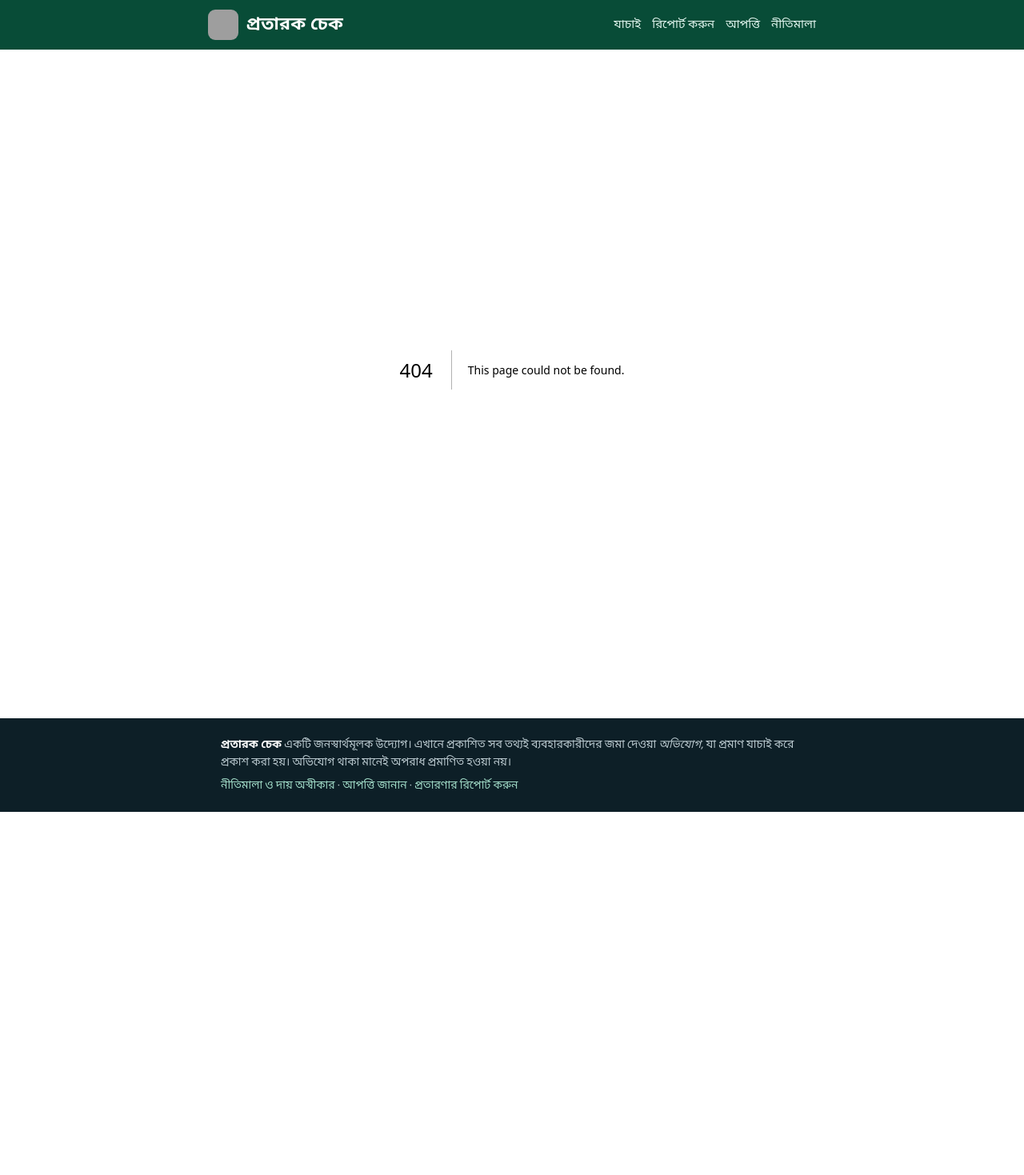
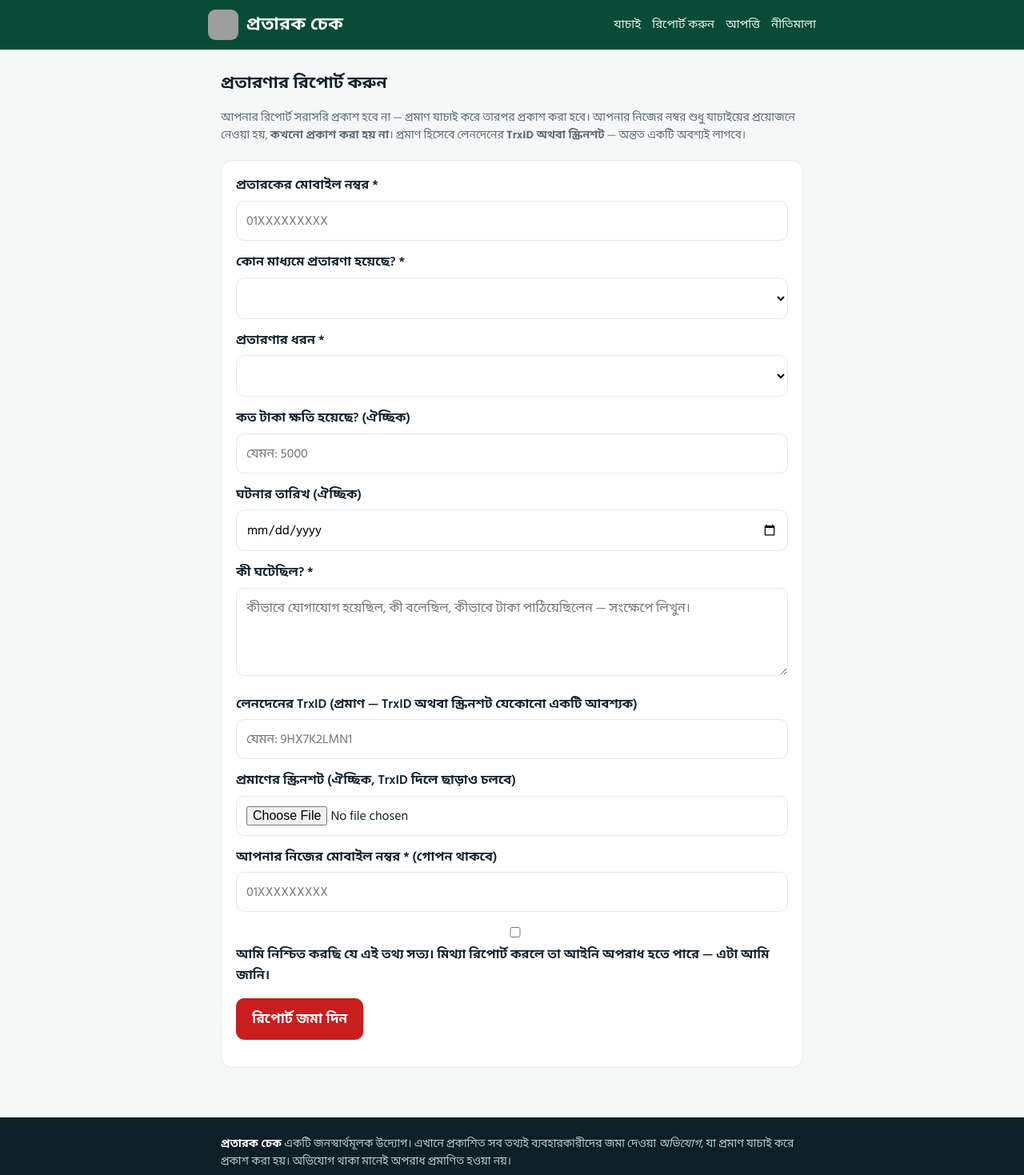
Before and after one commit to sowrobrana1/protarok-check, a Next.js app: page /report in a window 1280 px wide. Before the commit this address had no page. Shown: the top 1469 px of the page at 80% size. Before the commit the page ends 1015 px from the top, so only its background shows below. Built offline with nearby package versions, Linux system fonts and the light colour scheme; grey boxes are pictures that could not be loaded.

Commit message:
Add app/report/page.tsx

```diff
--- /dev/null
+++ b/app/report/page.tsx
@@ -0,0 +1,104 @@
+"use client";
+import { useState } from "react";
+import { CHANNELS, SCAM_TYPES } from "@/lib/phone";
+
+export default function ReportPage() {
+  const [form, setForm] = useState({
+    phone: "", channel: "bkash", scamType: "advance", amount: "",
+    incidentDate: "", description: "", trxId: "", reporterPhone: "",
+  });
+  const [evidence, setEvidence] = useState<string | null>(null);
+  const [agree, setAgree] = useState(false);
+  const [busy, setBusy] = useState(false);
+  const [msg, setMsg] = useState<{ ok: boolean; text: string } | null>(null);
+
+  function set(k: string, v: string) { setForm((f) => ({ ...f, [k]: v })); }
+
+  // Shrink the screenshot in the browser so uploads stay small.
+  function onFile(e: React.ChangeEvent<HTMLInputElement>) {
+    const file = e.target.files?.[0];
+    if (!file) return;
+    const img = new Image();
+    img.onload = () => {
+      const max = 1000;
+      const scale = Math.min(1, max / Math.max(img.width, img.height));
+      const c = document.createElement("canvas");
+      c.width = Math.round(img.width * scale); c.height = Math.round(img.height * scale);
+      c.getContext("2d")?.drawImage(img, 0, 0, c.width, c.height);
+      setEvidence(c.toDataURL("image/jpeg", 0.78));
+      URL.revokeObjectURL(img.src);
+    };
+    img.src = URL.createObjectURL(file);
+  }
+
+  async function submit(e: React.FormEvent) {
+    e.preventDefault();
+    if (!agree) { setMsg({ ok: false, text: "আগে নিচের সম্মতিতে টিক দিন।" }); return; }
+    setBusy(true); setMsg(null);
+    try {
+      const r = await fetch("/api/report", {
+        method: "POST", headers: { "Content-Type": "application/json" },
+        body: JSON.stringify({ ...form, evidence }),
+      });
+      const j = await r.json();
+      setMsg({ ok: j.ok, text: j.ok ? j.message : j.error });
+      if (j.ok) { setForm({ phone: "", channel: "bkash", scamType: "advance", amount: "", incidentDate: "", description: "", trxId: "", reporterPhone: "" }); setEvidence(null); setAgree(false); }
+    } catch { setMsg({ ok: false, text: "সংযোগে সমস্যা হচ্ছে। আবার চেষ্টা করুন।" }); }
+    setBusy(false);
+  }
+
+  return (
+    <main className="wrap">
+      <section>
+        <h2>প্রতারণার রিপোর্ট করুন</h2>
+        <p className="small">
+          আপনার রিপোর্ট সরাসরি প্রকাশ হবে না — প্রমাণ যাচাই করে তারপর প্রকাশ করা হবে।
+          আপনার নিজের নম্বর শুধু যাচাইয়ের প্রয়োজনে নেওয়া হয়, <strong>কখনো প্রকাশ করা হয় না</strong>।
+          প্রমাণ হিসেবে লেনদেনের <strong>TrxID অথবা স্ক্রিনশট</strong> — অন্তত একটি অবশ্যই লাগবে।
+        </p>
+        <form className="card" onSubmit={submit}>
+          <label>প্রতারকের মোবাইল নম্বর *</label>
+          <input inputMode="tel" placeholder="01XXXXXXXXX" value={form.phone} onChange={(e) => set("phone", e.target.value)} required />
+
+          <label>কোন মাধ্যমে প্রতারণা হয়েছে? *</label>
+          <select value={form.channel} onChange={(e) => set("channel", e.target.value)}>
+            {Object.entries(CHANNELS).map(([k, v]) => <option key={k} value={k}>{v}</option>)}
+          </select>
+
+          <label>প্রতারণার ধরন *</label>
+          <select value={form.scamType} onChange={(e) => set("scamType", e.target.value)}>
+            {Object.entries(SCAM_TYPES).map(([k, v]) => <option key={k} value={k}>{v}</option>)}
+          </select>
+
+          <label>কত টাকা ক্ষতি হয়েছে? (ঐচ্ছিক)</label>
+          <input inputMode="numeric" placeholder="যেমন: 5000" value={form.amount} onChange={(e) => set("amount", e.target.value)} />
+
+          <label>ঘটনার তারিখ (ঐচ্ছিক)</label>
+          <input type="date" value={form.incidentDate} onChange={(e) => set("incidentDate", e.target.value)} />
+
+          <label>কী ঘটেছিল? *</label>
+          <textarea placeholder="কীভাবে যোগাযোগ হয়েছিল, কী বলেছিল, কীভাবে টাকা পাঠিয়েছিলেন — সংক্ষেপে লিখুন।"
+            value={form.description} onChange={(e) => set("description", e.target.value)} required />
+
+          <label>লেনদেনের TrxID (প্রমাণ — TrxID অথবা স্ক্রিনশট যেকোনো একটি আবশ্যক)</label>
+          <input placeholder="যেমন: 9HX7K2LMN1" value={form.trxId} onChange={(e) => set("trxId", e.target.value)} />
+
+          <label>প্রমাণের স্ক্রিনশট (ঐচ্ছিক, TrxID দিলে ছাড়াও চলবে)</label>
+          <input type="file" accept="image/*" onChange={onFile} />
+          {evidence && <p className="small">ছবি যুক্ত হয়েছে ✓</p>}
+
+          <label>আপনার নিজের মোবাইল নম্বর * (গোপন থাকবে)</label>
+          <input inputMode="tel" placeholder="01XXXXXXXXX" value={form.reporterPhone} onChange={(e) => set("reporterPhone", e.target.value)} required />
+
+          <label className="checkline">
+            <input type="checkbox" checked={agree} onChange={(e) => setAgree(e.target.checked)} />
+            <span>আমি নিশ্চিত করছি যে এই তথ্য সত্য। মিথ্যা রিপোর্ট করলে তা আইনি অপরাধ হতে পারে — এটা আমি জানি।</span>
+          </label>
+
+          {msg && <div className={"msg " + (msg.ok ? "ok" : "err")}>{msg.text}</div>}
+          <p><button className="btn red" type="submit" disabled={busy}>{busy ? "জমা হচ্ছে…" : "রিপোর্ট জমা দিন"}</button></p>
+        </form>
+      </section>
+    </main>
+  );
+}
```
